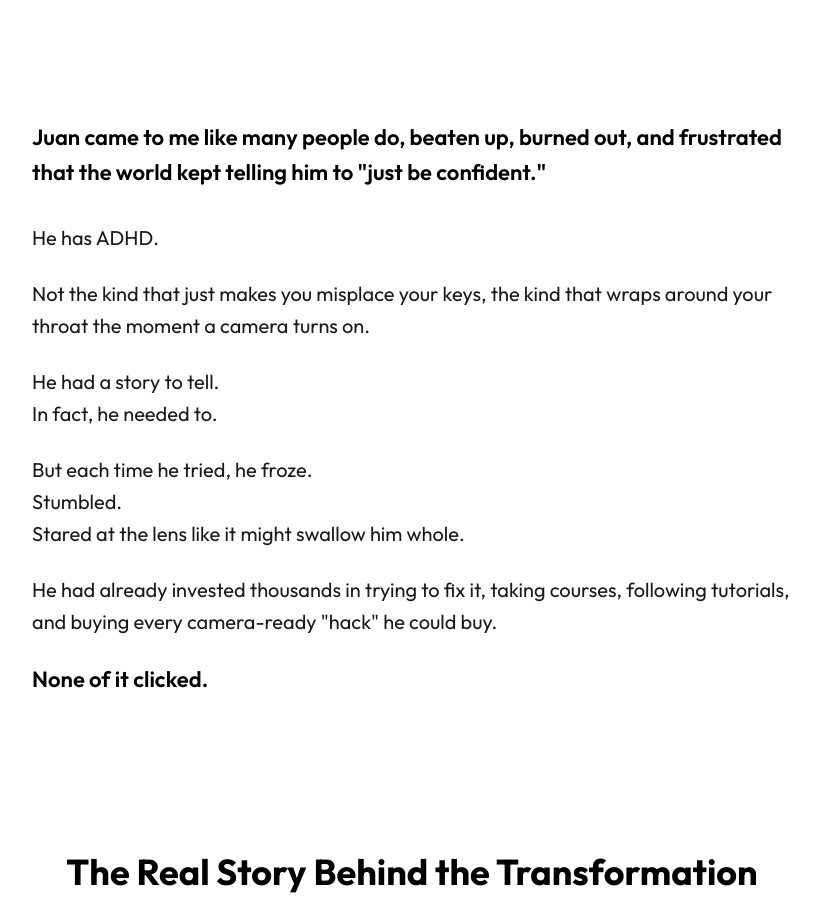
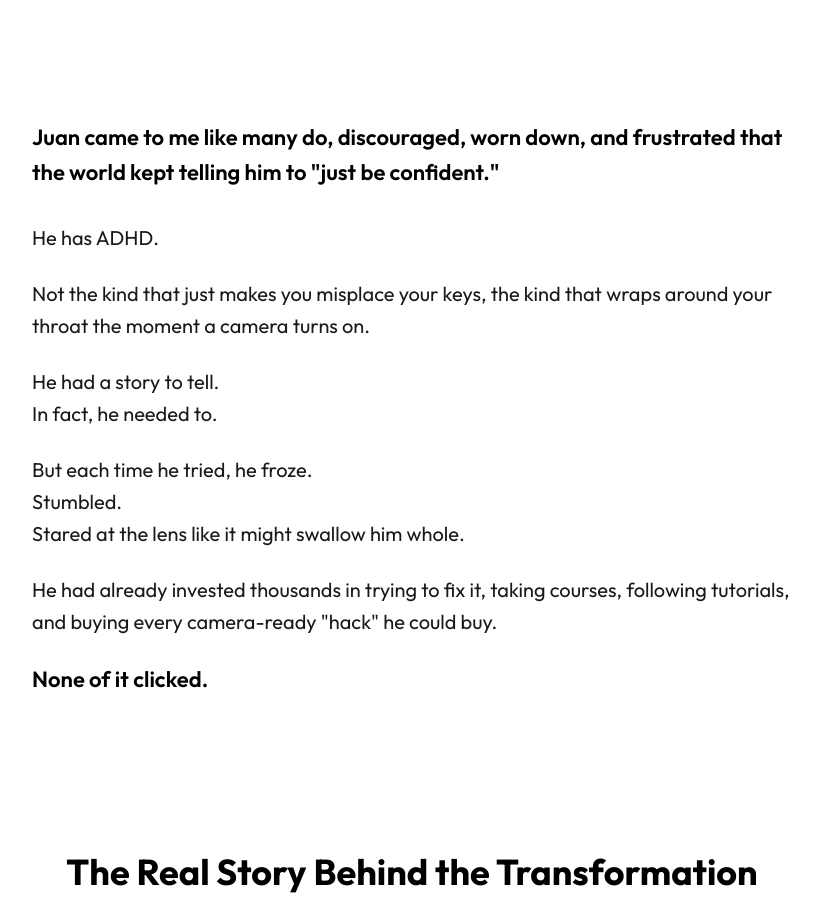
Before and after one commit to DeysonOrtiz/confidence-coach, a plain HTML site: page client-journey.html in a window 1280 px wide. Shown: the part 820-1737 px from the top of the page, without its empty margins (228-1047 px from the left). Drawn offline with Linux system fonts and the light colour scheme; no server answers.

Commit message:
Update client-journey.html

```diff
--- a/client-journey.html
+++ b/client-journey.html
@@ -37,7 +37,7 @@
             <!-- Story Section -->
             <section class="story-section">
                 <p class="lead">
-                    Juan came to me like many people do, beaten up, burned out, and frustrated that the world kept telling him to "just be confident."
+                    Juan came to me like many do, discouraged, worn down, and frustrated that the world kept telling him to "just be confident."
                 </p>
 
                 <p>
```
